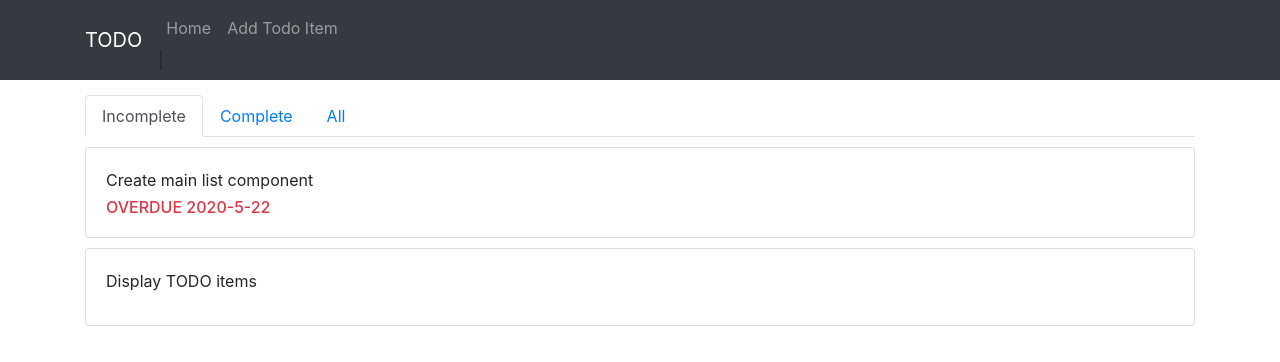
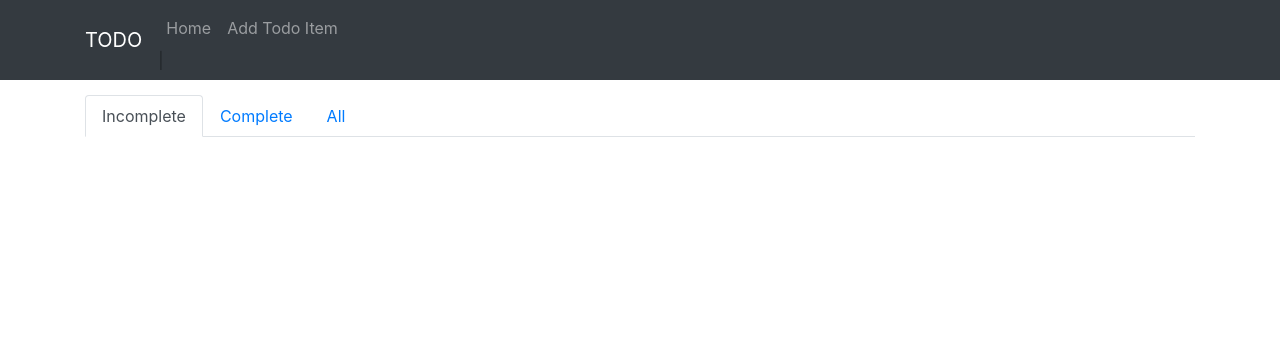
Before and after one commit to sametemek/VueLearning, a Vue app in the folder src/todo/: page /#/ in a window 1280 px wide. Shown: the top 362 px of the page. Built offline with nearby package versions, Linux system fonts and the light colour scheme.

Commit message:
Getting To-Dos and the `created` Hook

```diff
--- a/src/todo/src/components/TodoListItem.vue
+++ b/src/todo/src/components/TodoListItem.vue
@@ -34,7 +34,7 @@ export default {
       return this.isOverDue ? "Overdue" : "Due";
     },
     isOverDue() {
-      return this.item.dueDate.getTime() > Date.now();
+      return this.item.dueDate.getTime() < Date.now();
     },
     overDueCss() {
       return {
--- a/src/todo/src/storage.js
+++ b/src/todo/src/storage.js
@@ -17,6 +17,18 @@ function saveItem(items){
     localStorage.setItem(TODO_KEY,JSON.stringify(items));
 }
 export default {
+    getItems(){
+        let items = getItems();
+
+        items.forEach(item => {
+            if(item.dueDate){
+                item.dueDate = new Date(item.dueDate);
+            }
+        });
+
+        return items;
+    },
+
     addItem(title,dueDate){
         let todo = {
             id : generateId(),
--- a/src/todo/src/views/Home.vue
+++ b/src/todo/src/views/Home.vue
@@ -11,21 +11,16 @@ import TodoList from './../components/TodoList.vue'
 export default {
   name: 'Home',
   components: { TodoList },
+  created() //data yerine burada atama yapıyoruz.
+  {
+  this.todos = this.$todos.getItems();
+  },
+  mounted(){
+
+  },
   data() {
     return {
-      todos: [
-        {
-          title: "Setup environment",
-          dueDate: new Date(2020, 2, 22),
-          isCompleted: true
-        },
-        {
-          title: "Create main list component",
-          dueDate: new Date(2020, 4, 22),
-          isCompleted: false
-        },
-        { title: "Display TODO items", isCompleted: undefined }
-      ]
+      todos: [] // burada direk atama yapmıyoruz.
     };
   }
 }
```
